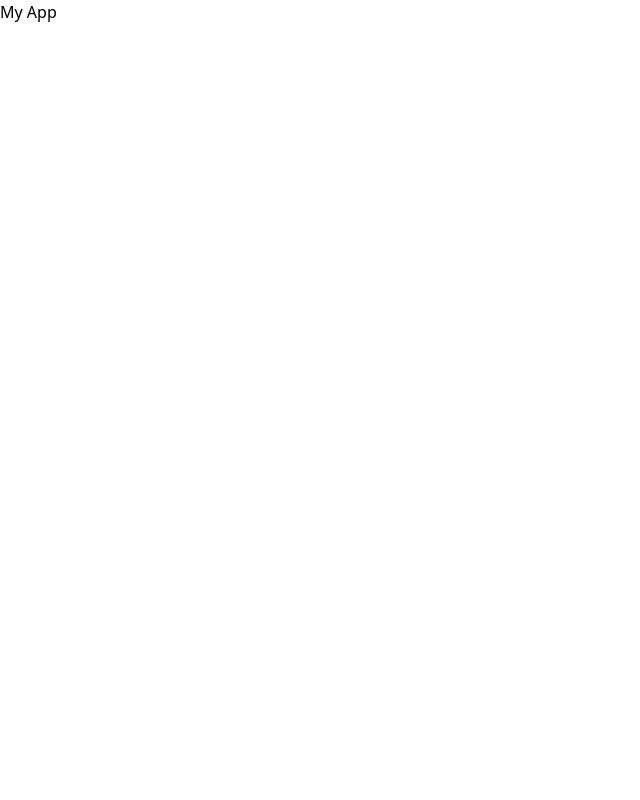
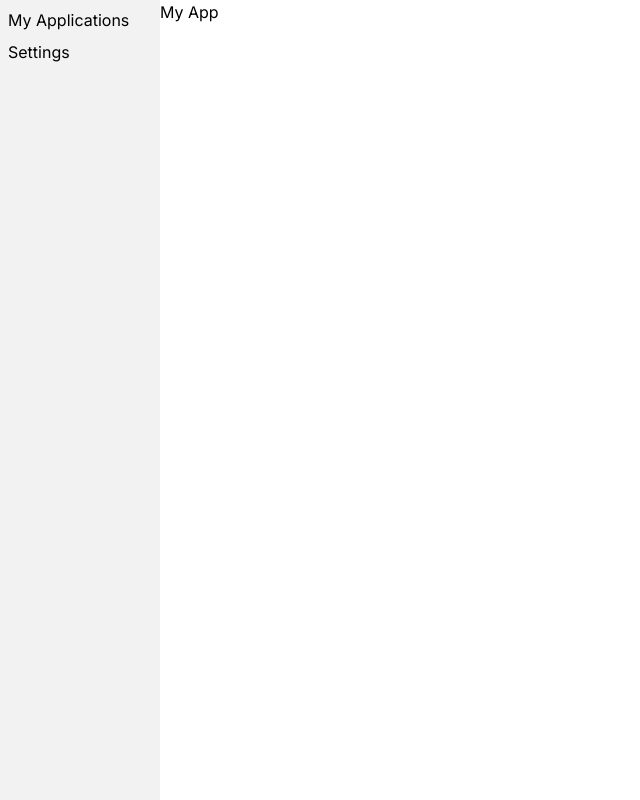
Before and after one commit to Dev-EthanR/Job-Tracker, a React (Vite) app: page / in a window 1280 px wide. Shown: the whole page, without its empty margins (0-640 px from the left). Built offline with nearby package versions, Linux system fonts and the light colour scheme.

Commit message:
build navbar layout

```diff
--- a/src/App.tsx
+++ b/src/App.tsx
@@ -1,8 +1,11 @@
+import NavBar from "./components/features/NavBar";
+
 function App() {
   return (
-    <>
+    <div className="font-inter flex h-dvh w-full">
+      <NavBar title="My Applications" />
       <h1>My App</h1>
-    </>
+    </div>
   );
 }
 
--- /dev/null
+++ b/src/components/features/NavBar.tsx
@@ -0,0 +1,42 @@
+import useIsMobile from "../../hooks/useIsMobile";
+import menuClose from "../../assets/icons/menu-close.svg";
+import menuOpen from "../../assets/icons/menu-open.svg";
+import { useState, type JSX } from "react";
+
+interface Props {
+  title: string;
+}
+
+const NavBar = ({ title }: Props) => {
+  const [open, setOpen] = useState<boolean>(false);
+  const isMobile: boolean = useIsMobile();
+
+  const navigations = (): JSX.Element => {
+    return (
+      <nav className={`flex gap-2 flex-col`}>
+        <a href="#">My Applications</a>
+        <a href="#">Settings</a>
+      </nav>
+    );
+  };
+
+  if (isMobile)
+    return (
+      <header className="bg-primary">
+        <div className="flex justify-between p-2 items-center ">
+          <h1 className="text-2xl font-bold">{title}</h1>
+          <button onClick={() => setOpen((prev) => !prev)}>
+            <img className="w-12" src={open ? menuClose : menuOpen} />
+          </button>
+        </div>
+        {open && <div className="text-center">{navigations()}</div>}
+      </header>
+    );
+  return (
+    <div className="bg-primary w-40 h-screen sticky top-0 p-2">
+      {navigations()}
+    </div>
+  );
+};
+
+export default NavBar;
--- /dev/null
+++ b/src/hooks/useIsMobile.ts
@@ -0,0 +1,21 @@
+import { useState, useEffect } from "react";
+
+const getIsMobile = (): boolean => window.innerWidth <= 768;
+
+export default function useIsMobile(): boolean {
+  const [isMobile, setIsMobile] = useState<boolean>(getIsMobile());
+
+  useEffect(() => {
+    const onResize = (): void => {
+      setIsMobile(getIsMobile());
+    };
+
+    window.addEventListener("resize", onResize);
+
+    return () => {
+      window.removeEventListener("resize", onResize);
+    };
+  }, []);
+
+  return isMobile;
+}
--- a/src/index.css
+++ b/src/index.css
@@ -5,7 +5,7 @@
 
 @theme {
   --font-inter: "Inter", sans-serif;
-  --color-primary: #fdfdfd;
+  --color-primary: #f2f2f2;
   --color-secondary: #f1f1f7;
   --color-accent: #3d7dd7;
   --color-text: #31394e;
@@ -18,9 +18,11 @@
   --color-error: #d36f6f;
 }
 
-.dark {
-  --color-primary: #273246;
-  --color-secondary: #293655;
-  --color-text: #c4cede;
-  --color-subtext: #b4b7bd;
+@layer theme {
+  .dark {
+    --color-primary: #273246;
+    --color-secondary: #293655;
+    --color-text: #c4cede;
+    --color-subtext: #b4b7bd;
+  }
 }
```
Also changed, not shown: src/assets/icons/menu-close.svg (added), src/assets/icons/menu-open.svg (added).
